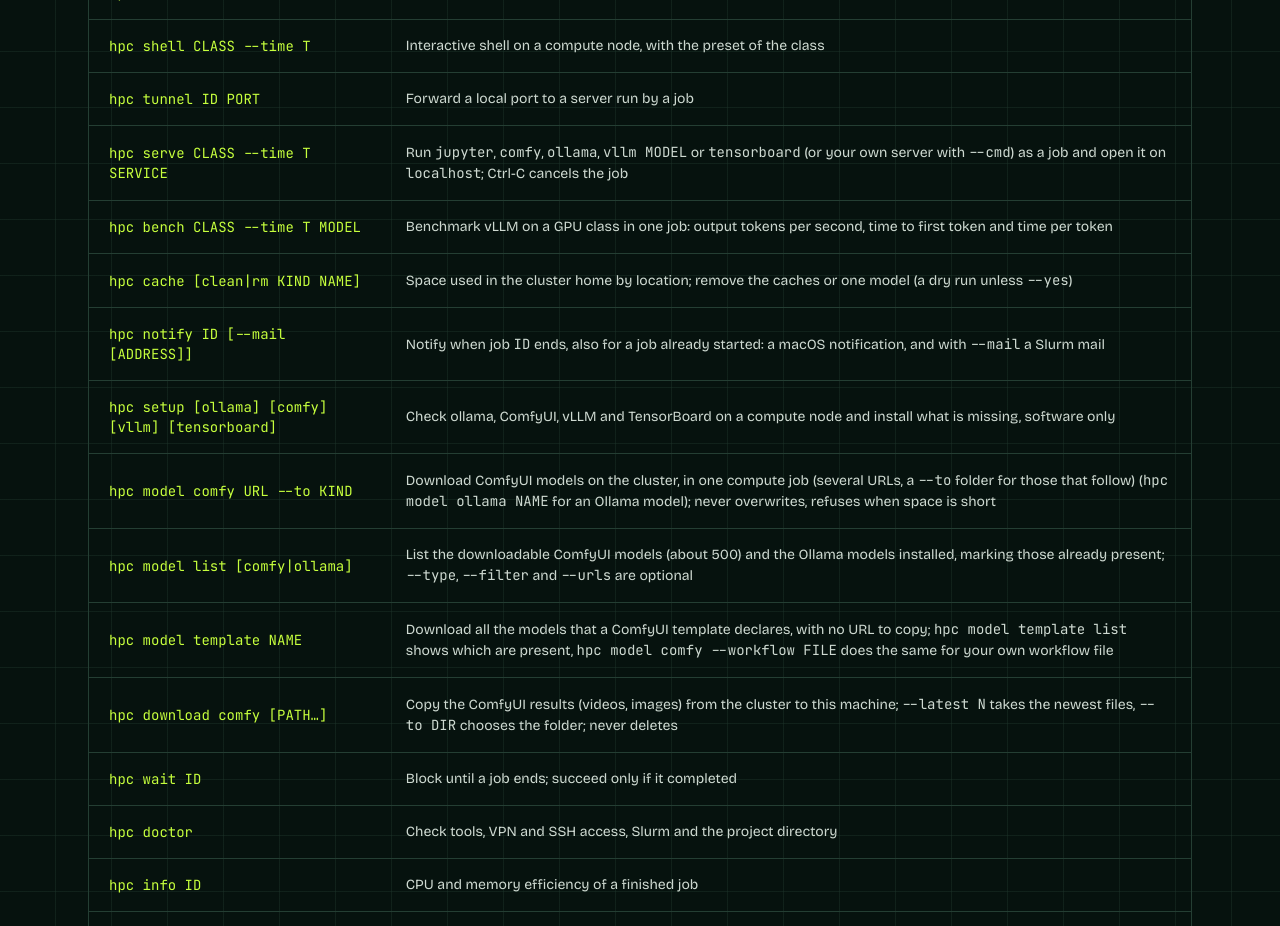
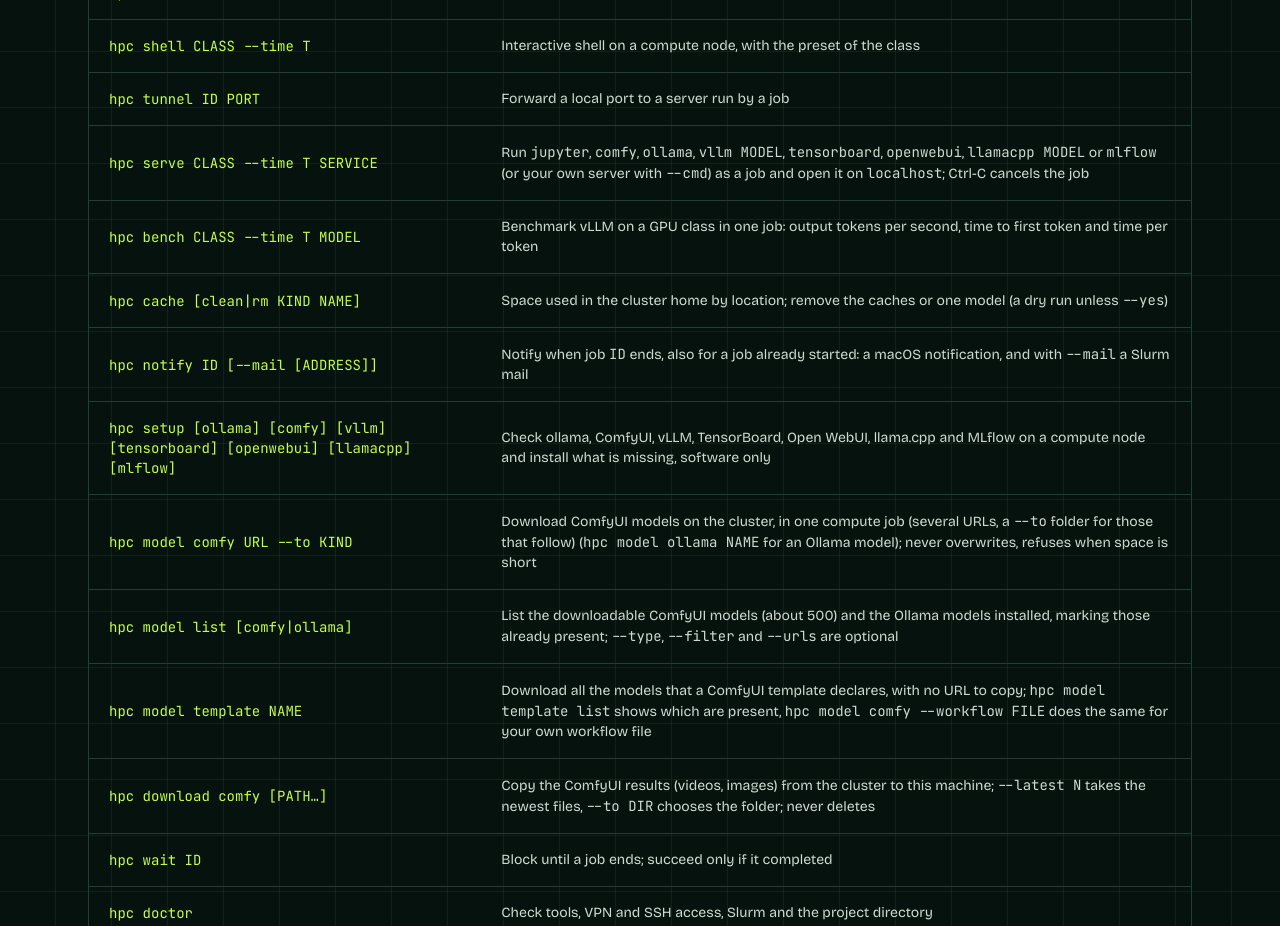
Before and after one commit to paolaguarasci/hpc-unical, a plain HTML site: page docs/index.html in a window 1280 px wide. Shown: the part 2580-3506 px from the top of the page. Drawn offline with nearby package versions, Linux system fonts and the light colour scheme.

Commit message:
feat(serve): expand service options and improve setup command
Updated the `hpc serve` command to include support for Open WebUI, llama.cpp, and MLflow, enhancing the range of services that can be run. The `hpc setup` command now checks for and installs Open WebUI, llama.cpp, and MLflow alongside existing services. Documentation and completion scripts have been updated to reflect these changes.

```diff
--- a/docs/index.html
+++ b/docs/index.html
@@ -134,11 +134,11 @@ ln -s "$PWD/bin/hpc" ~/.local/bin/hpc</pre>
             <tr><td class="px-5 py-4 font-mono text-accent">hpc cancel ID</td><td class="px-5 py-4 text-fg/90">Cancel a job</td></tr>
             <tr><td class="px-5 py-4 font-mono text-accent">hpc shell CLASS --time T</td><td class="px-5 py-4 text-fg/90">Interactive shell on a compute node, with the preset of the class</td></tr>
             <tr><td class="px-5 py-4 font-mono text-accent">hpc tunnel ID PORT</td><td class="px-5 py-4 text-fg/90">Forward a local port to a server run by a job</td></tr>
-            <tr><td class="px-5 py-4 font-mono text-accent">hpc serve CLASS --time T SERVICE</td><td class="px-5 py-4 text-fg/90">Run <code class="font-mono">jupyter</code>, <code class="font-mono">comfy</code>, <code class="font-mono">ollama</code>, <code class="font-mono">vllm MODEL</code> or <code class="font-mono">tensorboard</code> (or your own server with <code class="font-mono">--cmd</code>) as a job and open it on <code class="font-mono">localhost</code>; Ctrl-C cancels the job</td></tr>
+            <tr><td class="px-5 py-4 font-mono text-accent">hpc serve CLASS --time T SERVICE</td><td class="px-5 py-4 text-fg/90">Run <code class="font-mono">jupyter</code>, <code class="font-mono">comfy</code>, <code class="font-mono">ollama</code>, <code class="font-mono">vllm MODEL</code>, <code class="font-mono">tensorboard</code>, <code class="font-mono">openwebui</code>, <code class="font-mono">llamacpp MODEL</code> or <code class="font-mono">mlflow</code> (or your own server with <code class="font-mono">--cmd</code>) as a job and open it on <code class="font-mono">localhost</code>; Ctrl-C cancels the job</td></tr>
             <tr><td class="px-5 py-4 font-mono text-accent">hpc bench CLASS --time T MODEL</td><td class="px-5 py-4 text-fg/90">Benchmark vLLM on a GPU class in one job: output tokens per second, time to first token and time per token</td></tr>
             <tr><td class="px-5 py-4 font-mono text-accent">hpc cache [clean|rm KIND NAME]</td><td class="px-5 py-4 text-fg/90">Space used in the cluster home by location; remove the caches or one model (a dry run unless <code class="font-mono">--yes</code>)</td></tr>
             <tr><td class="px-5 py-4 font-mono text-accent">hpc notify ID [--mail [ADDRESS]]</td><td class="px-5 py-4 text-fg/90">Notify when job <code class="font-mono">ID</code> ends, also for a job already started: a macOS notification, and with <code class="font-mono">--mail</code> a Slurm mail</td></tr>
-            <tr><td class="px-5 py-4 font-mono text-accent">hpc setup [ollama] [comfy] [vllm] [tensorboard]</td><td class="px-5 py-4 text-fg/90">Check ollama, ComfyUI, vLLM and TensorBoard on a compute node and install what is missing, software only</td></tr>
+            <tr><td class="px-5 py-4 font-mono text-accent">hpc setup [ollama] [comfy] [vllm] [tensorboard] [openwebui] [llamacpp] [mlflow]</td><td class="px-5 py-4 text-fg/90">Check ollama, ComfyUI, vLLM, TensorBoard, Open WebUI, llama.cpp and MLflow on a compute node and install what is missing, software only</td></tr>
             <tr><td class="px-5 py-4 font-mono text-accent">hpc model comfy URL --to KIND</td><td class="px-5 py-4 text-fg/90">Download ComfyUI models on the cluster, in one compute job (several URLs, a <code class="font-mono">--to</code> folder for those that follow) (<code class="font-mono">hpc model ollama NAME</code> for an Ollama model); never overwrites, refuses when space is short</td></tr>
             <tr><td class="px-5 py-4 font-mono text-accent">hpc model list [comfy|ollama]</td><td class="px-5 py-4 text-fg/90">List the downloadable ComfyUI models (about 500) and the Ollama models installed, marking those already present; <code class="font-mono">--type</code>, <code class="font-mono">--filter</code> and <code class="font-mono">--urls</code> are optional</td></tr>
             <tr><td class="px-5 py-4 font-mono text-accent">hpc model template NAME</td><td class="px-5 py-4 text-fg/90">Download all the models that a ComfyUI template declares, with no URL to copy; <code class="font-mono">hpc model template list</code> shows which are present, <code class="font-mono">hpc model comfy --workflow FILE</code> does the same for your own workflow file</td></tr>
```
Also changed, not shown: 4 other files.
